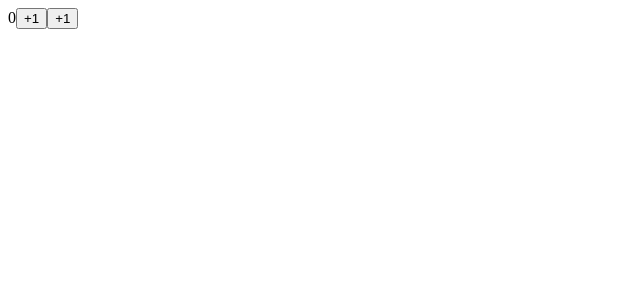
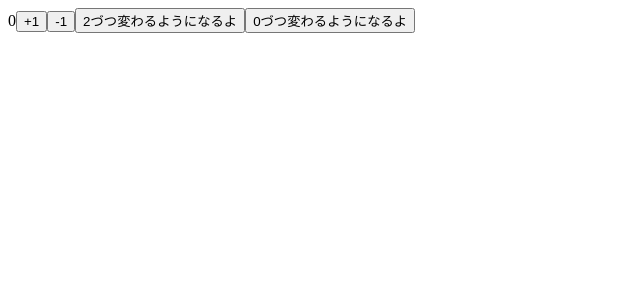
Before and after one commit to ajunajunajun/hooksWorld, a React (Create React App) app: page / in a window 1280 px wide. Shown: the top 300 px of the page, without its empty margins (0-640 px from the left). Built offline with nearby package versions, Linux system fonts and the light colour scheme.

Commit message:
use useMemo

```diff
--- a/src/App.tsx
+++ b/src/App.tsx
@@ -1,4 +1,10 @@
-import React, { useState, useEffect, useContext, useCallback } from 'react'
+import React, {
+  useState,
+  useEffect,
+  useContext,
+  useCallback,
+  useMemo
+} from 'react'
 
 type Props = {
   initial: number
@@ -8,6 +14,7 @@ export const testContext = React.createContext({ context: 'contextdayo~' })
 
 export default ({ initial = 0 }: Props) => {
   const [count, setCount] = useState(initial)
+  const [num, setNum] = useState(1)
   const { context } = useContext(testContext)
 
   useEffect(() => {
@@ -16,14 +23,21 @@ export default ({ initial = 0 }: Props) => {
     return () => console.log('willunmount(副作用時にも発火)')
   }, [context])
 
-  const increment = useCallback(() => setCount(count => count + 1), [])
-  const decrement = useCallback(() => setCount(count => count - 1), [])
+  // めっちゃ高価な計算
+  const dec_num_1: number = useMemo(() => num - 1, [num])
+
+  const increment = useCallback(() => setCount(count => count + num), [num])
+  const decrement = useCallback(() => setCount(count => count - num), [num])
+  const increment_num = useCallback(() => setNum(num => num + 1), [])
+  const decrement_num = useCallback(() => setNum(dec_num_1), [dec_num_1])
 
   return (
     <>
       {count}
-      <button onClick={increment}>+1</button>
-      <button onClick={decrement}>+1</button>
+      <button onClick={increment}>+{num}</button>
+      <button onClick={decrement}>-{num}</button>
+      <button onClick={increment_num}>{num + 1}づつ変わるようになるよ</button>
+      <button onClick={decrement_num}>{num - 1}づつ変わるようになるよ</button>
     </>
   )
 }
```
